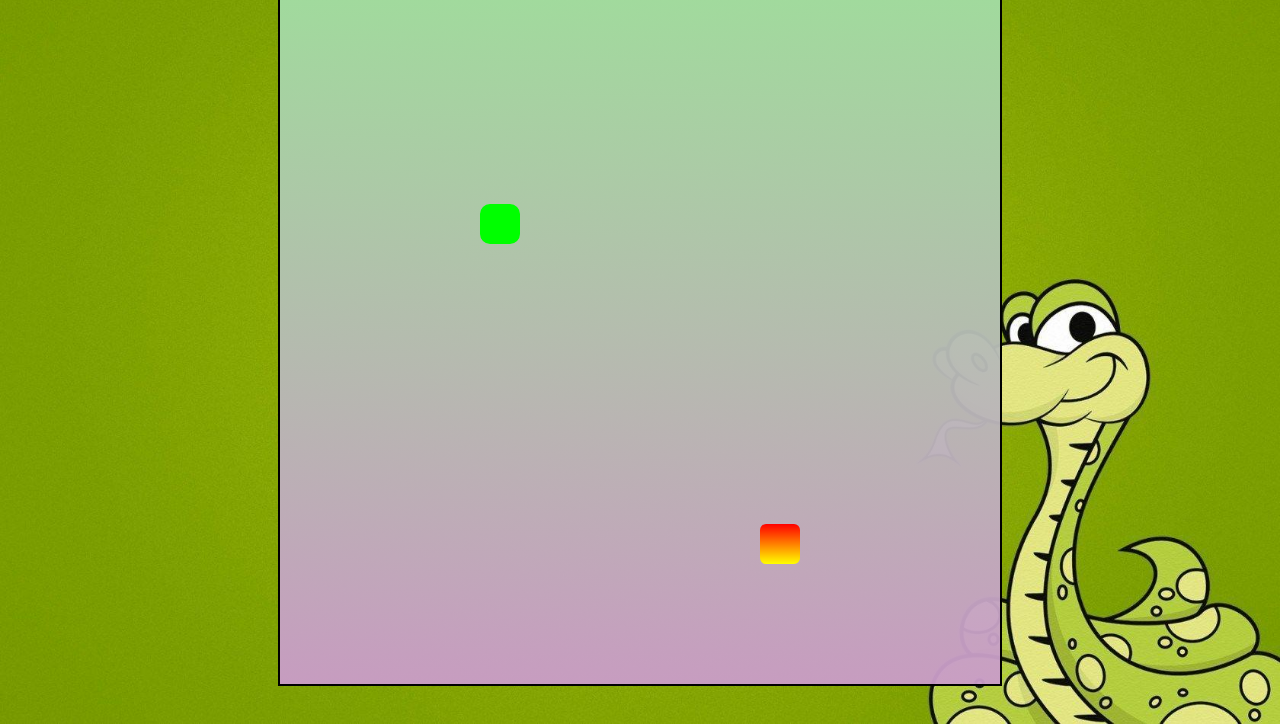
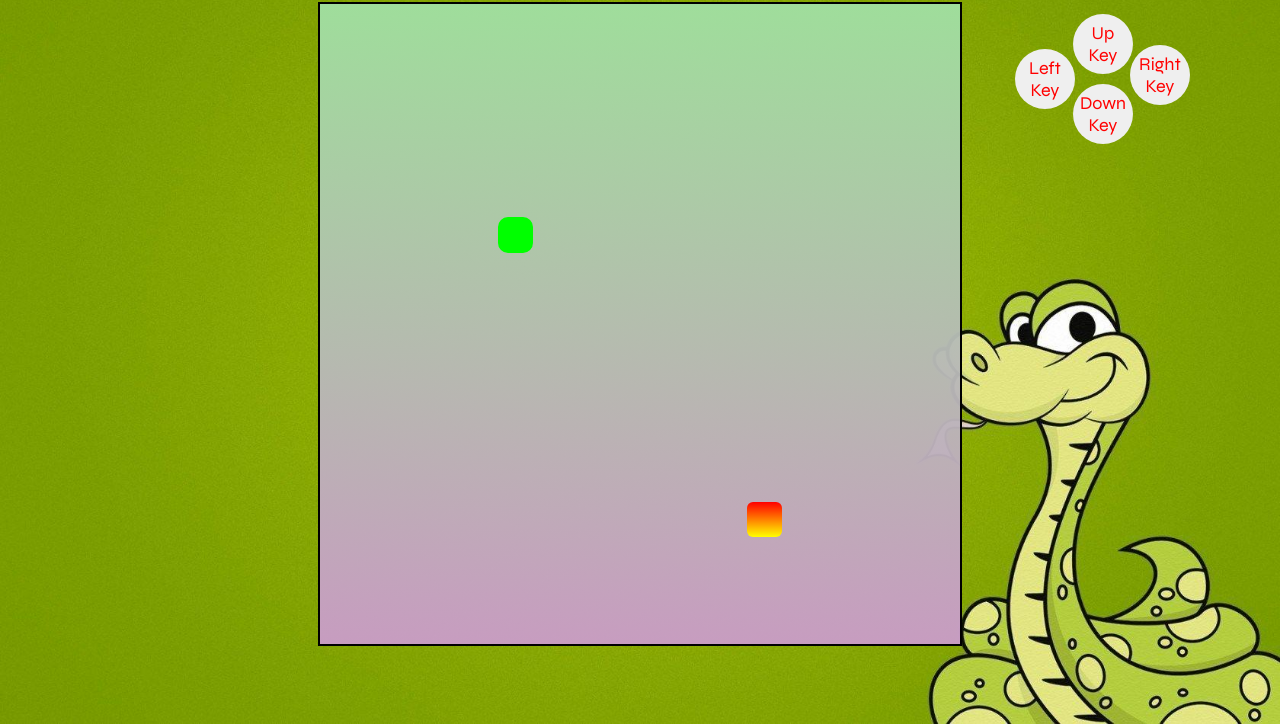
Before and after one commit to Anwarul07/Snake-game, a plain HTML site: page index.html in a window 1280 px wide. Shown: the part 76-800 px from the top of the page. Drawn offline with Linux system fonts and the light colour scheme; a web font is replaced by a local one.

Commit message:
Update game.js

```diff
--- a/game.css
+++ b/game.css
@@ -1,4 +1,4 @@
-@import url('https://fonts.googleapis.com/css2?family=Bitter:ital,wght@0,100..900;1,100..900&family=Cormorant:ital,wght@0,300..700;1,300..700&family=EB+Garamond:ital,wght@0,400..800;1,400..800&family=Josefin+Sans:ital,wght@0,100..700;1,100..700&family=Karla:ital,wght@0,200..800;1,200..800&family=Montserrat:ital,wght@0,100..900;1,100..900&family=Poppins:ital,wght@0,100;0,200;0,300;0,400;0,500;0,600;0,700;0,800;0,900;1,100;1,200;1,300;1,400;1,500;1,600;1,700;1,800;1,900&family=Proza+Libre:ital,wght@0,400;0,500;0,600;0,700;0,800;1,400;1,500;1,600;1,700;1,800&family=Quattrocento:wght@400;700&family=Raleway:ital,wght@0,100..900;1,100..900&family=Spectral:ital,wght@0,200;0,300;0,400;0,500;0,600;0,700;0,800;1,200;1,300;1,400;1,500;1,600;1,700;1,800&family=Syne:wght@400..800&display=swap');/*Syne Fonts*/
+@import url("https://fonts.googleapis.com/css2?family=Bitter:ital,wght@0,100..900;1,100..900&family=Cormorant:ital,wght@0,300..700;1,300..700&family=EB+Garamond:ital,wght@0,400..800;1,400..800&family=Josefin+Sans:ital,wght@0,100..700;1,100..700&family=Karla:ital,wght@0,200..800;1,200..800&family=Montserrat:ital,wght@0,100..900;1,100..900&family=Poppins:ital,wght@0,100;0,200;0,300;0,400;0,500;0,600;0,700;0,800;0,900;1,100;1,200;1,300;1,400;1,500;1,600;1,700;1,800;1,900&family=Proza+Libre:ital,wght@0,400;0,500;0,600;0,700;0,800;1,400;1,500;1,600;1,700;1,800&family=Quattrocento:wght@400;700&family=Raleway:ital,wght@0,100..900;1,100..900&family=Spectral:ital,wght@0,200;0,300;0,400;0,500;0,600;0,700;0,800;1,200;1,300;1,400;1,500;1,600;1,700;1,800&family=Syne:wght@400..800&display=swap"); /*Syne Fonts*/
 
 * {
   margin: 0;
@@ -20,8 +20,8 @@
     rgba(160, 223, 160, 0.968),
     rgba(202, 156, 201, 0.952)
   );
-  width: 90vmin;
-  height: 90vmin;
+  width: 80vmin;
+  height: 80vmin;
   border: 2px solid black;
   display: grid;
   grid-template-columns: repeat(18, 1fr);
@@ -46,8 +46,53 @@
   position: absolute;
   top: 20px;
   left: 80vw;
-  font-size:xx-large;
+  font-size: xx-large;
   font-weight: bolder;
   color: white;
   font-family: "Syne", sans-serif;
 }
+
+.btn {
+  width: 60px;
+  height: 60px;
+  color: rgb(238, 233, 243);
+  font-family: "Syne", sans-serif;
+  font-size: 18px;
+  padding: 0.25rem;
+  border-radius: 50%;
+  border: none;
+  /* margin: 0.5rem; */
+  color: red;
+}
+.control {
+  position: absolute;
+  top: 80px;
+  left: 75vw;
+  width: 250px;
+  height: 250px;
+  text-align: center;
+}
+#up{
+  position: relative;
+  top: 10px;
+  left: 50px;
+
+}
+#down{
+  position: relative;
+  top: 20px;
+  left:50px;
+
+}
+#left{
+  position: relative;
+  top: 45px;
+  right: 72px;
+
+}
+#right{
+  position: relative;
+  bottom: 19px;
+    left: 43px;
+
+}
--- a/game.js
+++ b/game.js
@@ -4,7 +4,7 @@ const foodSound = new Audio("Files/food.mp3");
 const gameOver = new Audio("Files/gameover.mp3");
 const moveSound = new Audio("Files/move.mp3");
 const musicSound = new Audio("Files/music.mp3");
-const speed = 5;
+const speed = 3;
 let Score = 0;
 let Section = document.querySelector(".section")
 let lastpaintTime = 0;
@@ -57,7 +57,7 @@ function gameEngne() {
     if (snakeArr[0].y === Food.y && snakeArr[0].x === Food.x) {
         foodSound.play();
         Score += 1;
-        document.querySelector("#score").innerHTML="Score: "+ Score;
+        document.querySelector("#score").innerHTML = "Score: " + Score;
         snakeArr.unshift({ x: snakeArr[0].x + inputDir.x, y: snakeArr[0].y + inputDir.y });
         let a = 2;
         let b = 16;
@@ -110,26 +110,26 @@ window.addEventListener("keydown", e => {
 
     switch (e.key) {
         case "ArrowUp":
-            console.log("ArrowUp Pressed");
+            console.log("ArrowUp Pressed" + " KeyCode " + e.keyCode + " Pressed");
             inputDir.x = 0;
             inputDir.y = -1;
             break;
 
         case "ArrowDown":
-            console.log("ArrowDown Pressed");
+            console.log("ArrowDown Pressed" + " KeyCode " + e.keyCode + " Pressed");
             inputDir.x = 0;
             inputDir.y = 1;
             break;
 
         case "ArrowLeft":
-            console.log("ArrowLeft Pressed");
+            console.log("ArrowLeft Pressed" + " KeyCode " + e.keyCode + " Pressed");
             inputDir.x = -1;
             inputDir.y = 0;
             break;
 
 
         case "ArrowRight":
-            console.log("ArrowRight Pressed");
+            console.log("ArrowRight Pressed" + " KeyCode " + e.keyCode + " Pressed");
             inputDir.x = 1;
             inputDir.y = 0;
             break;
@@ -137,3 +137,42 @@ window.addEventListener("keydown", e => {
             break;
     }
 });
+
+let up = document.querySelector("#up");
+up.addEventListener("click", () => {
+    inputDir.x = 0;
+    inputDir.y = -1;
+    moveSound.play();
+    musicSound.play()
+    console.log("up clicked")
+
+});
+
+let down=document.querySelector("#down");
+down.addEventListener("click", () => {
+    inputDir.x = 0;
+    inputDir.y = 1;
+    moveSound.play();
+    musicSound.play()
+    console.log("down clicked")
+
+});
+
+let left=document.querySelector("#left");
+left.addEventListener("click", () => {
+    inputDir.x = -1;
+    inputDir.y = 0;
+    moveSound.play();
+    musicSound.play()
+    console.log("left clicked")
+
+});
+
+let right=document.querySelector("#right");
+right.addEventListener("click", () => {
+    inputDir.x = 1;
+    inputDir.y = 0;
+    moveSound.play();
+    musicSound.play()
+    console.log("right clicked")
+});
--- a/index.html
+++ b/index.html
@@ -10,12 +10,24 @@
 
 <body>
 
-<div class="body">
-    <div id="score">Score :0</div>
-    <div class="section">
+    <div class="body">
+        <div id="score">Score :0</div>
+        <div class="control">
+         <div>
+            <button id="up" class="btn">Up Key</button>
+            <button id="left"  class="btn">Left Key</button>
 
+         </div>
+           <div>
+            <button id="down" class="btn">Down Key</button>
+            <button id="right" class="btn">Right Key</button>
+           </div>
+        </div>
+
+        <div class="section">
+
+        </div>
     </div>
-</div>
 </body>
 <script src="game.js"></script>
 
```
